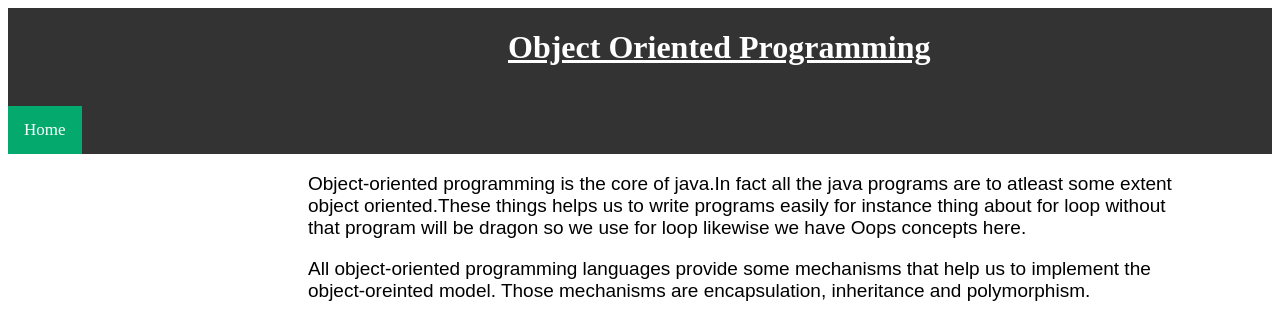
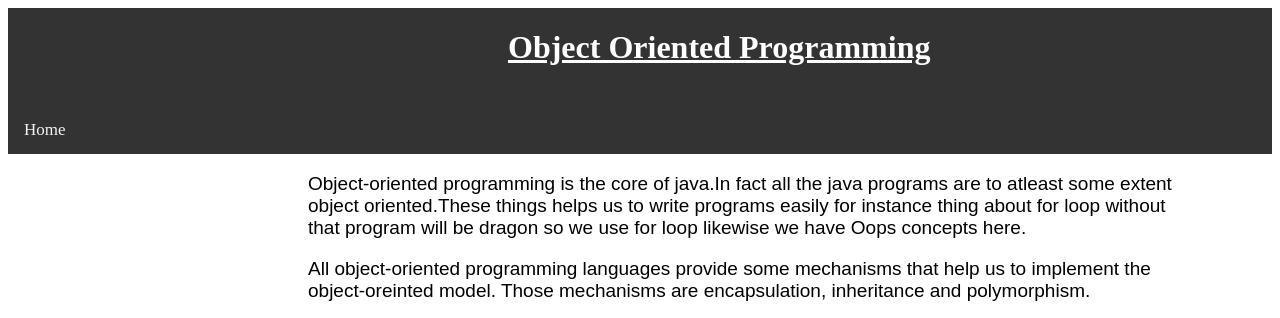
Before and after one commit to sri67234/sri67234.github.io, a plain HTML site: page index.html in a window 1280 px wide. Shown: the top 318 px of the page. Drawn offline with Linux system fonts and the light colour scheme.

Commit message:
Update index.html

```diff
--- a/index.html
+++ b/index.html
@@ -42,7 +42,7 @@ background-color:#d279a6;
 <body>
 <div class="topnav">
 <h1 class="a"><u>Object Oriented Programming</u> </h1><br>
-<a class ="active" href="">Home</a>
+<a class ="https://sri67234.github.io/" href="">Home</a>
 </div>
 <p >Object-oriented programming is the core of java.In fact all the java programs are to
    atleast some extent<br> object oriented.These things helps us to write programs easily for
```
